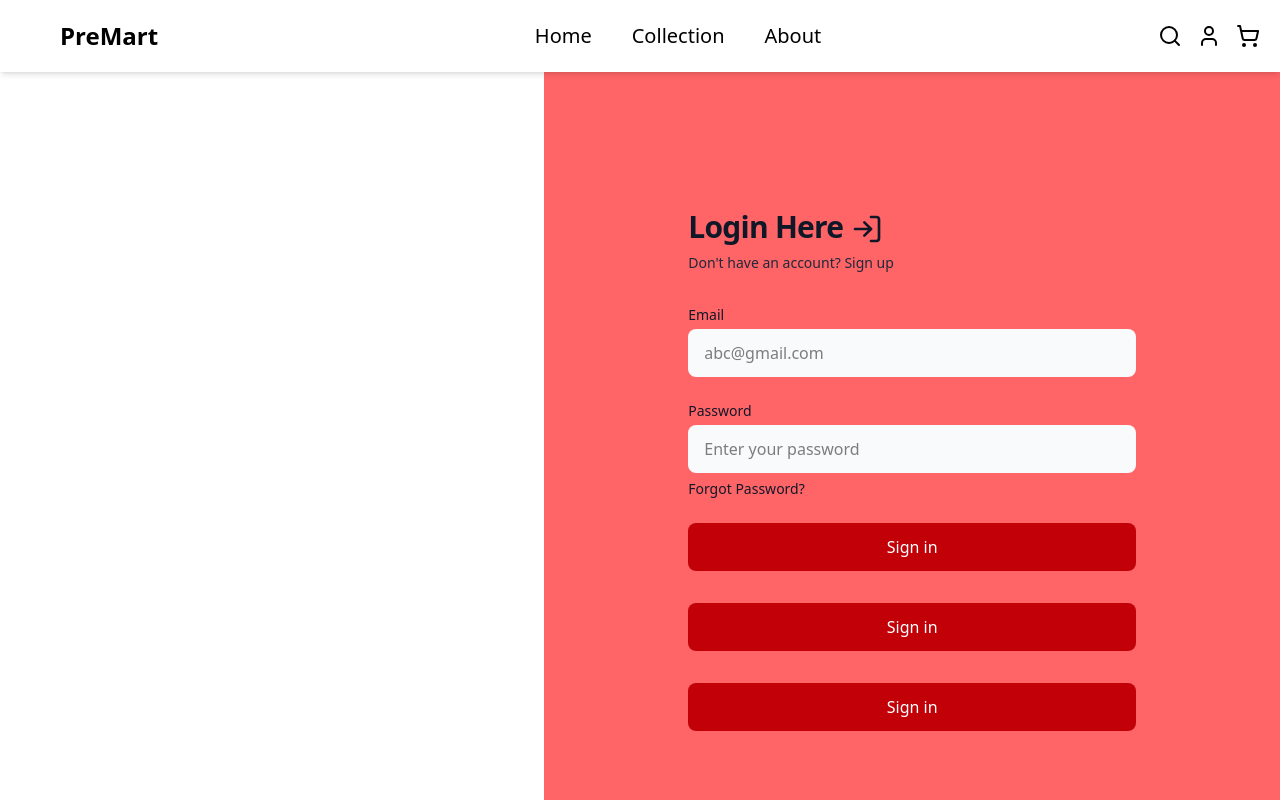
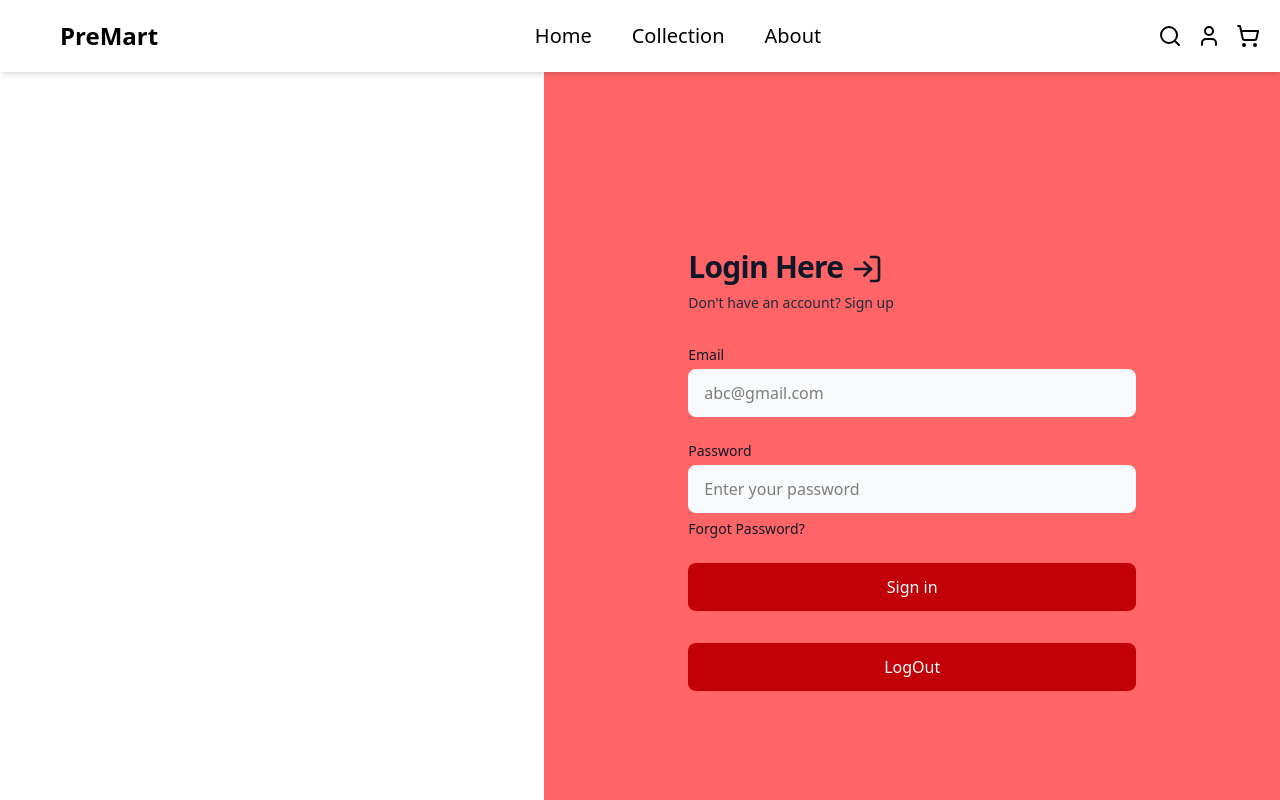
Before and after one commit to rahul-1901/ecommerce, a React (Vite) app: page /login in a window 1280 px wide. Shown: the top 800 px of the page. Built offline with nearby package versions, Linux system fonts and the light colour scheme.

Commit message:
removedLocalStorageVisibilty

```diff
--- a/src/pages/Login.jsx
+++ b/src/pages/Login.jsx
@@ -25,13 +25,13 @@ const Login = () => {
                 setTimeout(() => {
                     navigate("/")
                 }, 2000);
-                console.log(response)
+                // console.log(response)
                 localStorage.setItem("userToken", response.data.jwtToken);
                 localStorage.setItem("userEmail", response.data.email);
-                console.log(localStorage.getItem("userToken"))
+                // console.log(localStorage.getItem("userToken"))
             }
         } catch (error) {
-            console.log(error)
+            // console.log(error)
             const response1 = error
             toast.error(response1.response.data.message, { autoClose: 1000 })
         }
@@ -129,15 +129,15 @@ const Login = () => {
                             Sign in
                         </button>
                     </form>
-                    <button
+                    {/* <button
                             onClick={erconsole}
                             className="w-full py-3 px-4 rounded-lg text-white bg-red-700 hover:bg-red-600 focus:outline-none focus:ring-2 focus:ring-offset-2 focus:ring-coral-500 transition-colors cursor-pointer">
                             Sign in
-                        </button>
+                        </button> */}
                         <button
                             onClick={handleLogout}
                             className="w-full py-3 px-4 rounded-lg text-white bg-red-700 hover:bg-red-600 focus:outline-none focus:ring-2 focus:ring-offset-2 focus:ring-coral-500 transition-colors cursor-pointer">
-                            Sign in
+                            LogOut
                         </button>
                 </div>
             </div>
--- a/src/pages/SignUp.jsx
+++ b/src/pages/SignUp.jsx
@@ -33,7 +33,7 @@ const SignUp = () => {
         } catch (error) {
             const response1 = error;
             toast.error(response1.response.data.message)
-            console.log(error)
+            // console.log(error)
         }
     }
 
```
